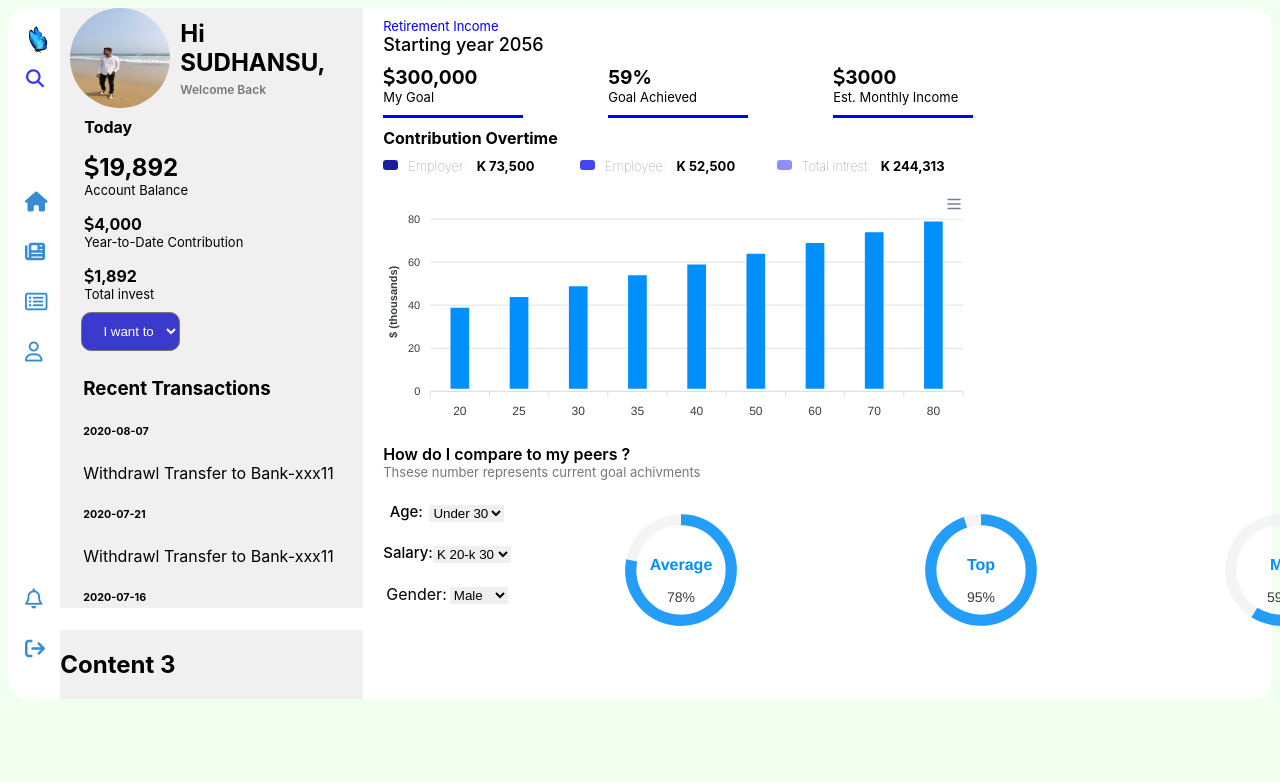
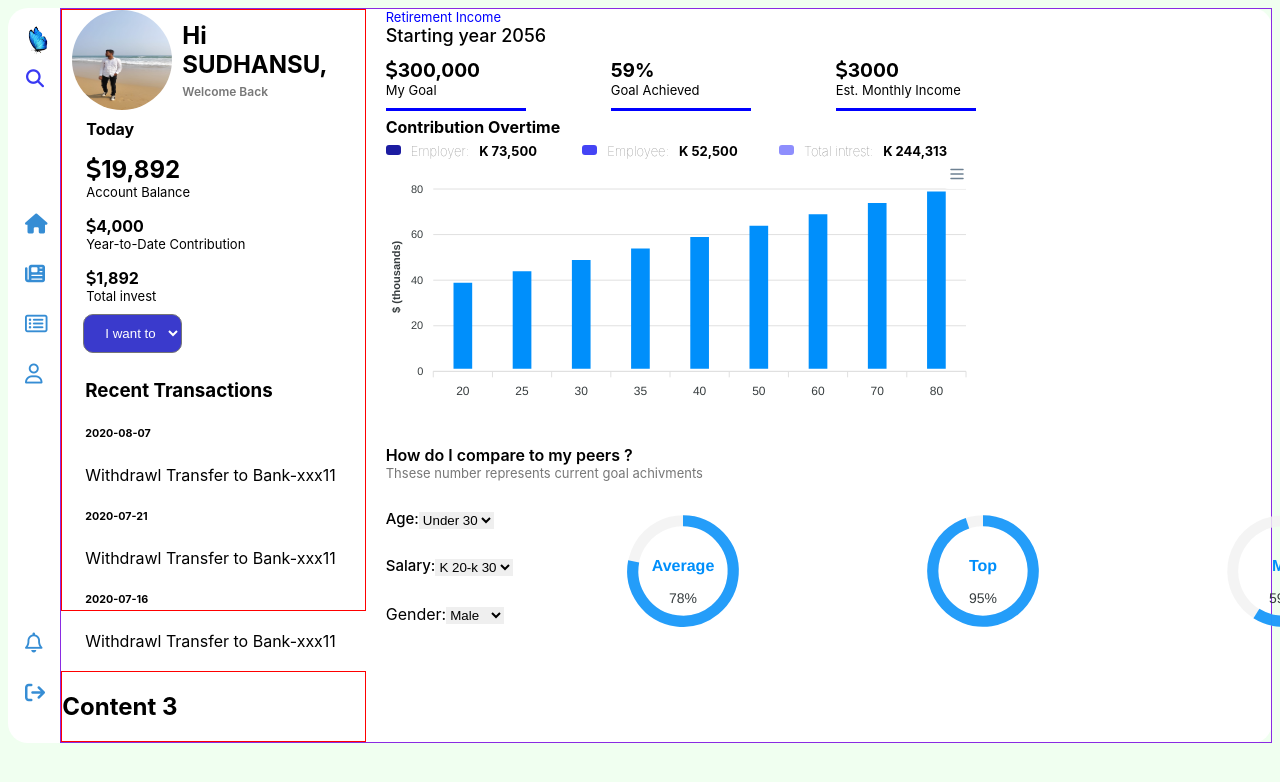
Before and after one commit to CoderSid063/Investment-Dashboard, a plain HTML site: page index.html in a window 1280 px wide. Shown: the top 782 px of the page. Drawn offline with nearby package versions, Linux system fonts and the light colour scheme.

Commit message:
style: update CSS

```diff
--- a/index.html
+++ b/index.html
@@ -51,7 +51,7 @@
       <!-- Main Content -->
       <div id="main-content">
         <!-- Content Box 1 -->
-        <div class="content-box box1">
+        <div class="box1">
           <div class="first-container">
             <div class="profile-picture">
               <img
@@ -108,7 +108,7 @@
         </div>
 
         <!-- Content Box 2 -->
-        <div class="content-box">
+
         <div class="box2">
           <div class="retirement">
             <div class="income">
@@ -222,10 +222,9 @@
             </div>
           </div>
         </div>
-        </div>
 
         <!-- Content Box 3 -->
-        <div class="content-box box3">
+        <div class="box3">
           <h2>Content 3</h2>
           <!-- Add your content for the third box here -->
         </div>
--- a/script.js
+++ b/script.js
@@ -7,7 +7,7 @@ var options0 = {
   ],
   chart: {
     type: "bar",
-    height: 240,
+    height: 250,
   },
   plotOptions: {
     bar: {
--- a/style.css
+++ b/style.css
@@ -22,11 +22,9 @@ body {
   flex-wrap: wrap;
   width: 98%;
   height: 100%;
+  border: 1px solid blueviolet;
 }
-.content-box {
-  background-color: #f0f0f0;
-  /* margin:25px 20px; */
-}
+
 
 /*----Sidebar Section---- */
 #sidebar {
@@ -93,15 +91,12 @@ body {
 
 
 /* Box1 */
-.content-box .box1 {
-  display: flex;
-  flex-direction: column;
-  height: 100%;
-}
 .box1{
   width: 25%;
   height: 100%;
-
+  display: flex;
+  flex-direction: column;
+  border: 1px solid red;
 }
 .column-item{
   height: 33%;
@@ -197,6 +192,7 @@ body {
   background-color:transparent;
   display: flex;
   flex-direction: column;
+  gap: 6px;
   background-color: #FFFFFF;
 }
 .retirement{
@@ -204,7 +200,8 @@ body {
   height: 20%;
   display: flex;
   flex-direction: column;
-  justify-content: space-evenly;
+  gap: 12px;
+  /* justify-content: space-evenly; */
   /* border: 1px solid black; */
   /* background-color:rosybrown; */
 }
@@ -247,6 +244,7 @@ body {
 #employ{
   display: flex;
   flex-direction: column;
+  gap: 6px;
   width: 100%;
   height: 20%;
 }
@@ -312,12 +310,12 @@ body {
   flex-direction: column;
   justify-content: space-evenly;
   width: 25%;
-  height: 100%;
+  /* height: 100%; */
 }
 .percentageInfo{
   width: 100%;
   display: flex;
-  justify-content: space-evenly;
+  /* justify-content: space-evenly; */
 }
 .details{
   font-size: 15px;
@@ -347,6 +345,7 @@ body {
 /* ------Box3---- */
 .box3{
   width: 25%;
+  border: 1px solid red;
 }
 
 @media (min-width: 300px) and (max-width: 600px) {
```
Lines whose indentation alone changed are shown as unchanged.
